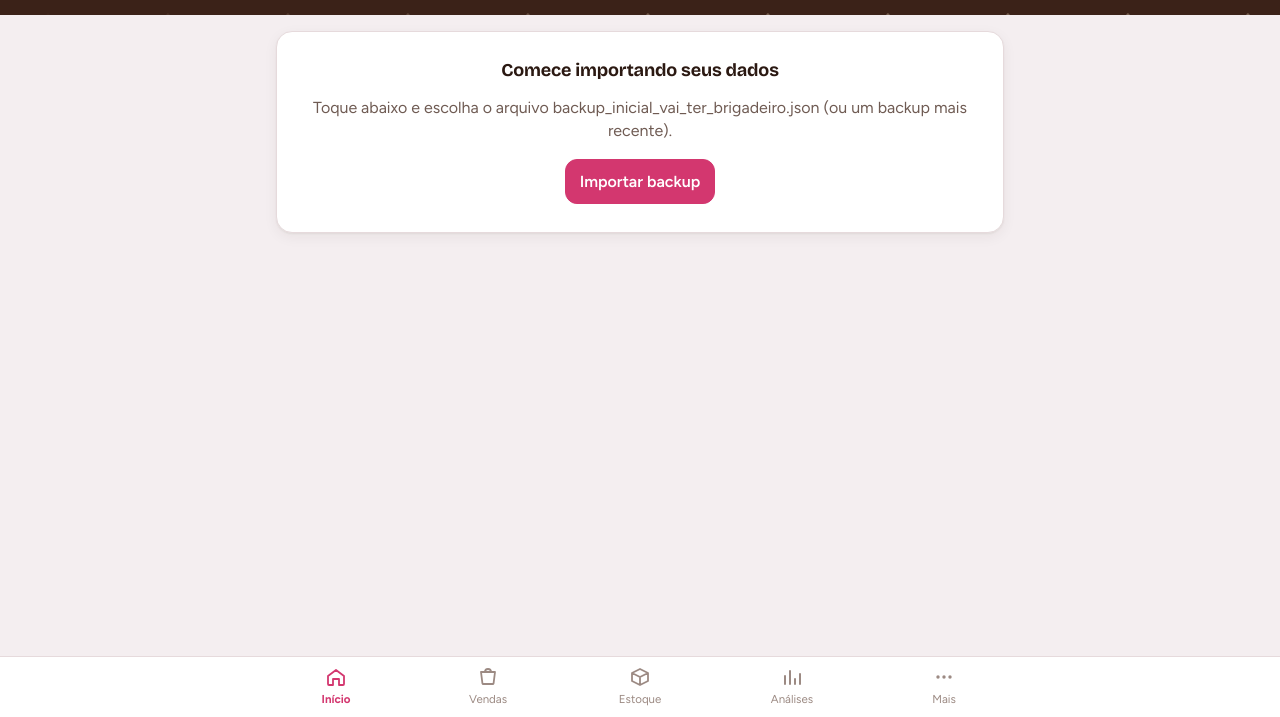
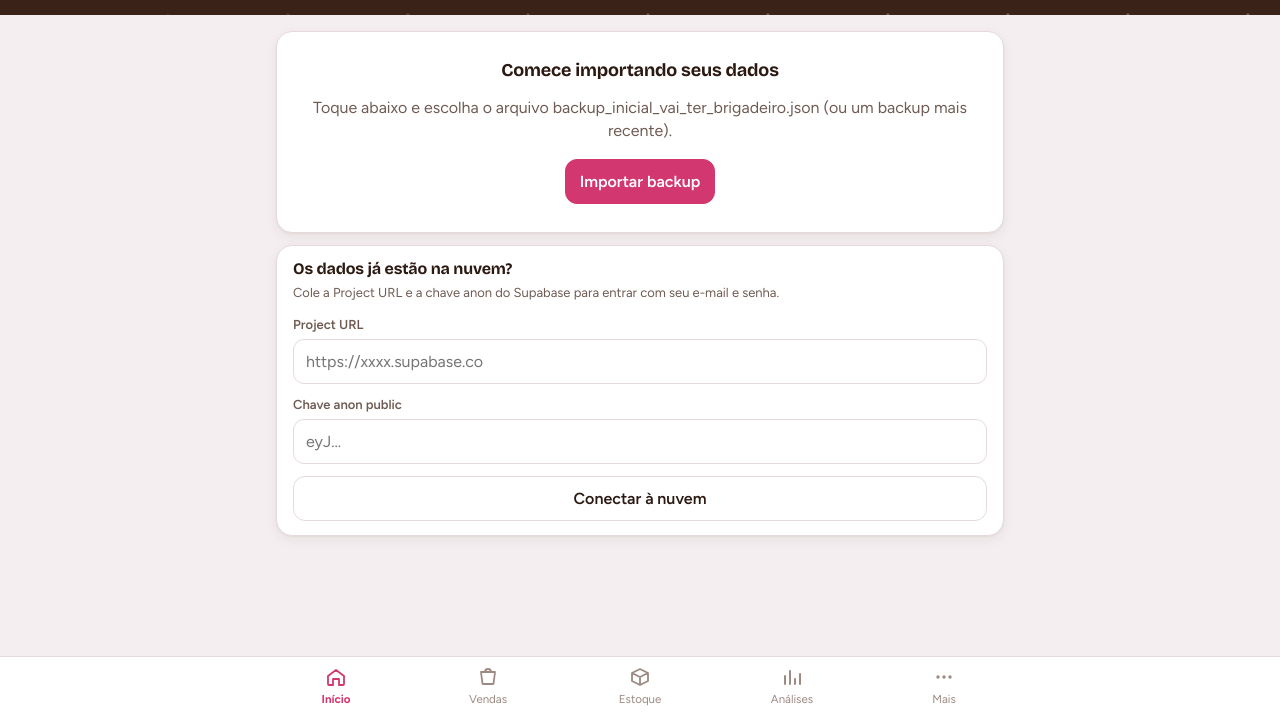
Before and after one commit to flavionneves-lab/Vai-ter-brigadeiro, a plain HTML site: page index.html in a window 1280 px wide. Shown: the part 83-800 px from the top of the page. Drawn offline with nearby package versions, Linux system fonts and the light colour scheme.

Commit message:
Add files via upload

```diff
--- a/index.html
+++ b/index.html
@@ -371,7 +371,7 @@ function render(){
   renderTabs();
   if(!Store.loaded){ band("Carregando…",""); return }
   if(Store.needLogin){ band("Entrar","Acesso compartilhado"); $("#view").innerHTML=`<div class="card pad"><label class="f"><span>E-mail</span><input id="lg-e" type="email" autocomplete="username" inputmode="email"></label><label class="f"><span>Senha</span><input id="lg-s" type="password" autocomplete="current-password"></label><button class="btn pri block" data-act="login">Entrar</button><p class="help" style="margin-top:12px">Use o e-mail e a senha criados pelo responsável do app.</p></div><button class="btn ghost" data-act="desconectar" style="margin-top:10px">Usar sem nuvem neste aparelho</button>`; return }
-  if(!Store.docs.cad){ band("Bem-vindo",""); $("#view").innerHTML=`<div class="card empty"><h3>Comece importando seus dados</h3><p>Toque abaixo e escolha o arquivo backup_inicial_vai_ter_brigadeiro.json (ou um backup mais recente).</p><button class="btn pri" data-act="importar">Importar backup</button></div>`; return }
+  if(!Store.docs.cad){ band("Bem-vindo",""); $("#view").innerHTML=`<div class="card empty"><h3>Comece importando seus dados</h3><p>Toque abaixo e escolha o arquivo backup_inicial_vai_ter_brigadeiro.json (ou um backup mais recente).</p><button class="btn pri" data-act="importar">Importar backup</button></div>${Store.mode==="local"?`<div class="card pad" style="margin-top:12px"><h3 style="font-size:16px;margin-bottom:6px">Os dados já estão na nuvem?</h3><p class="small muted" style="margin-top:0">Cole a Project URL e a chave anon do Supabase para entrar com seu e-mail e senha.</p><label class="f"><span>Project URL</span><input id="sy-u" placeholder="https://xxxx.supabase.co" autocapitalize="off" autocorrect="off"></label><label class="f"><span>Chave anon public</span><input id="sy-k" placeholder="eyJ…" autocapitalize="off" autocorrect="off"></label><button class="btn block" data-act="conectar">Conectar à nuvem</button></div>`:""}`; return }
   if(!UI.per) UI.per=isoToday().slice(0,7);
   if(!UI.vendasMes) UI.vendasMes=UI.per;
   const fn={inicio:vInicio,vendas:vVendas,estoque:vEstoque,analises:vAnalises,mais:vMais}[UI.tab];
```
